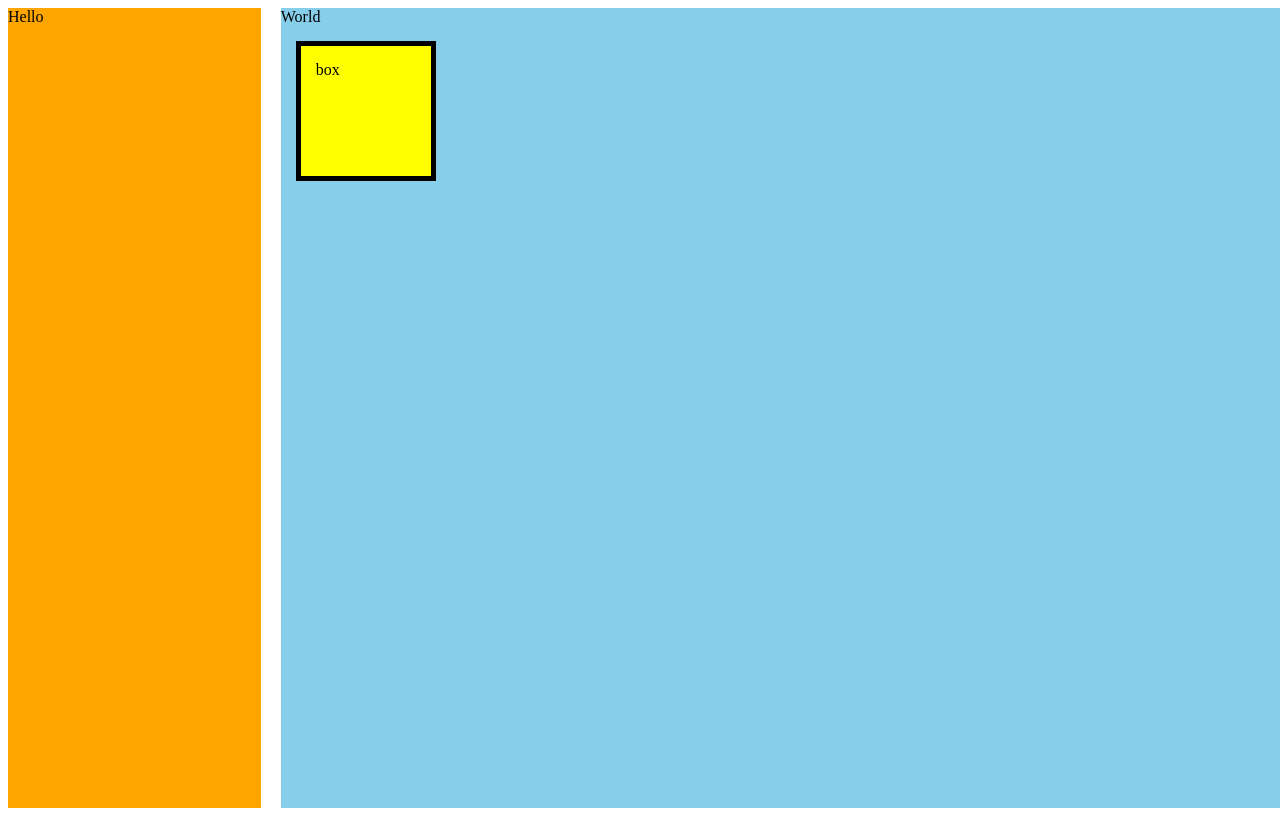
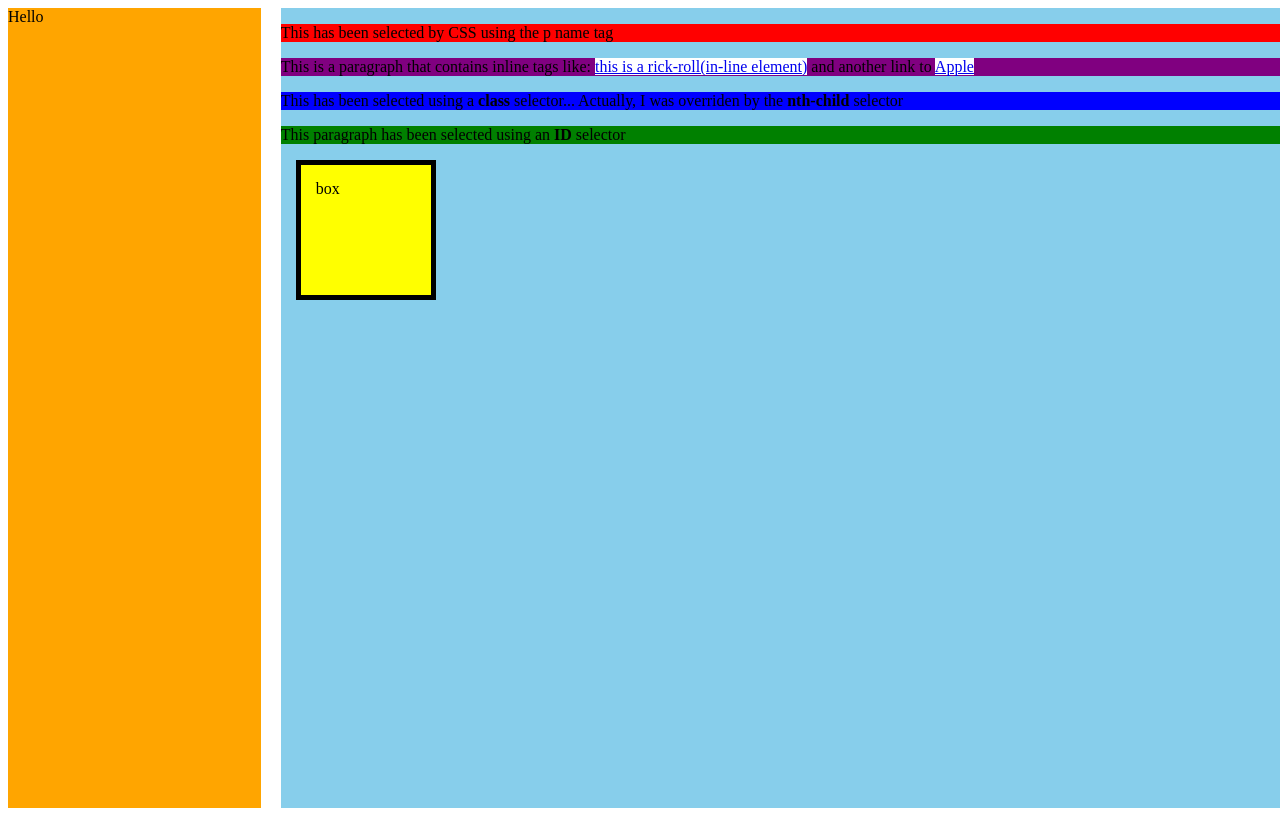
Before and after one commit to Qwertyyuio122/web-platform-c2zbj4, a plain HTML site: page index.html in a window 1280 px wide. Drawn offline with Linux system fonts and the light colour scheme.

Commit message:
1 file modified

```diff
--- a/index.html
+++ b/index.html
@@ -21,14 +21,37 @@
         padding: 15px;
         margin: 15px;
       }
+      p{
+        background: red;
+      }
+      .paragraph_2 {
+        background: blue;
+      }
+      #paragraph_3 {
+        background: green;
+      }
+      p:nth-child(2) strong{
+        background: purple;
+      }
+      a {
+        background: white;
+      }
+      #in-line_tags {
+        background: purple;
+      }
     </style>
   </head>
   <body>
     <div class="parent">
       <nav>Hello</nav>
       <div class="child">
-        World
-        <div class="box">box</div>
+        <p>This has been selected by CSS using the p name tag</p>
+        <p id="in-line_tags">
+          This is a paragraph that contains inline tags like:
+          <a href="https://www.youtube.com/watch?v=xvFZjo5PgG0"> this is a rick-roll(in-line element)</a> and another link to <a href="https://apple.com">Apple</a>
+        </p>
+        <p class="paragraph_2">This has been selected using a <strong>class</strong> selector... Actually, I was overriden by the <strong>nth-child</strong> selector</p>
+        <p id="paragraph_3">This paragraph has been selected using an <strong> ID</strong> selector</p>        <div class="box">box</div>
       </div>
     </div>
   </body>
```
